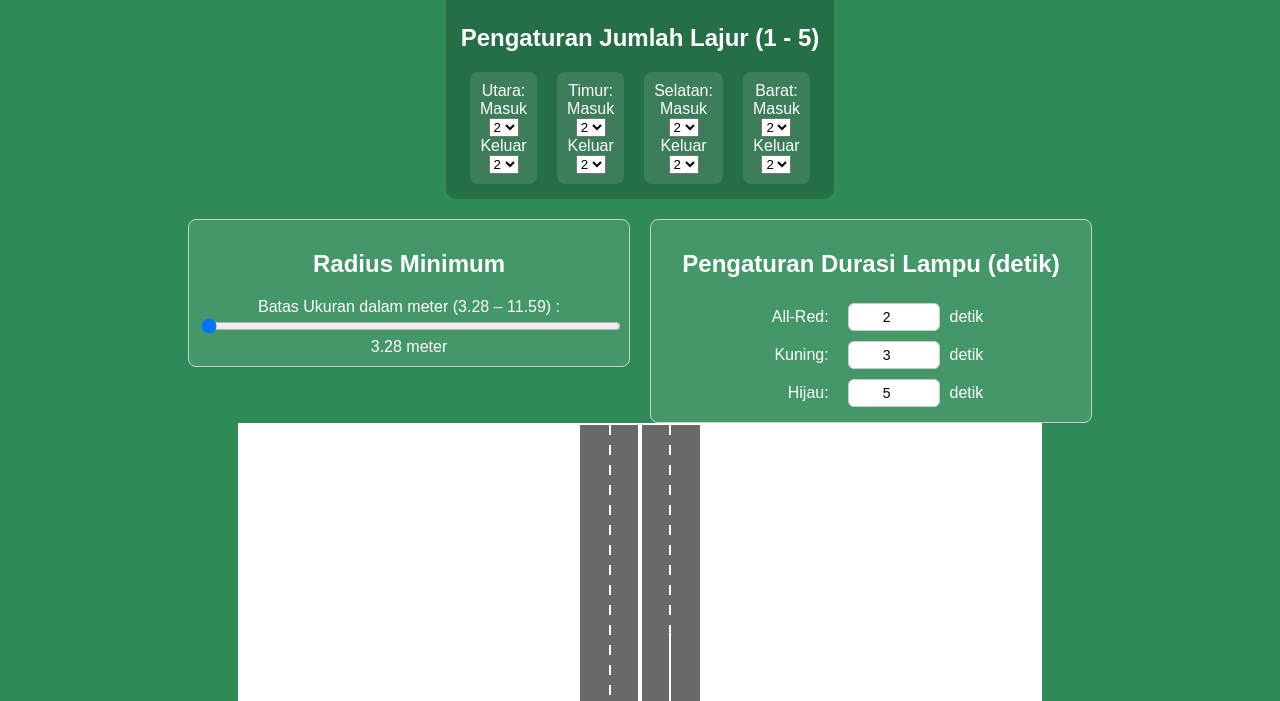
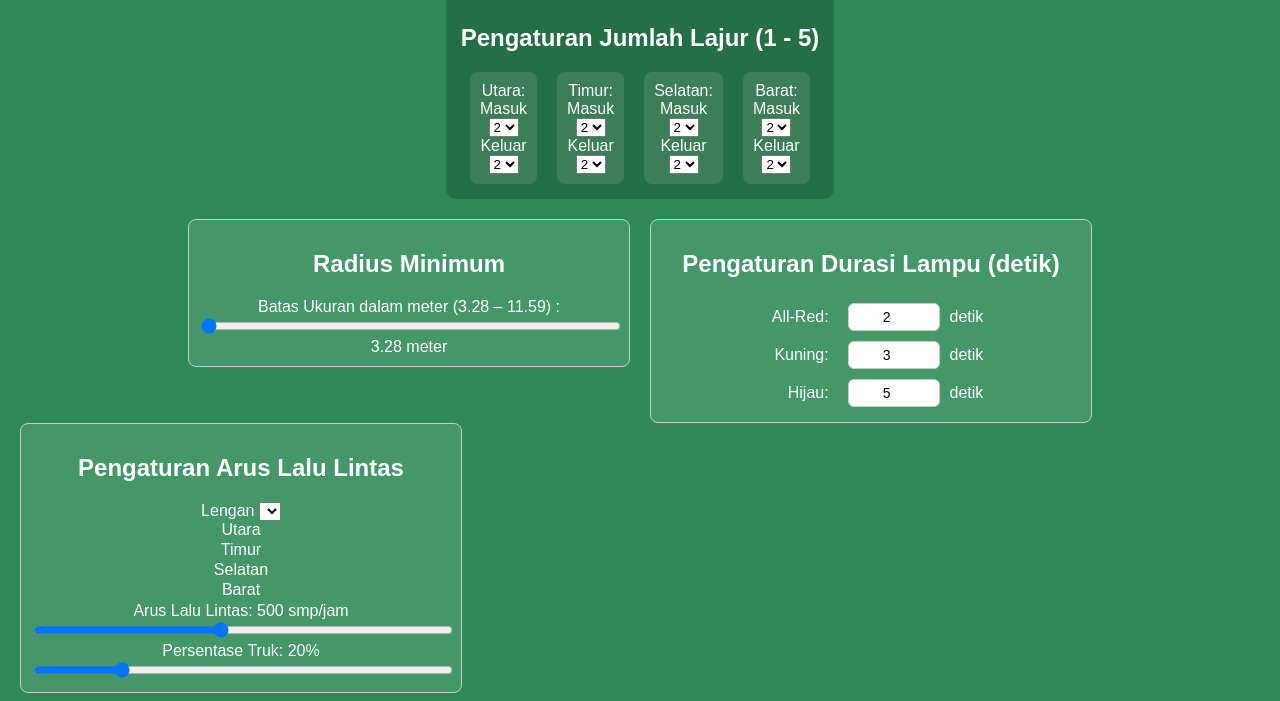
Before and after one commit to AngellJap/SIMULASI-MIKROSKOPIK-SIMPANGAN-JALAN-DENGAN-SISTEM-SINYAL-LALU-LINTAS, a plain HTML site: page index.html in a window 1280 px wide. Shown: the part 99-800 px from the top of the page. Drawn offline with Linux system fonts and the light colour scheme.

Commit message:
Update index.html

```diff
--- a/index.html
+++ b/index.html
@@ -34,7 +34,6 @@
       </div>
     </div>
   </div>
-
 <div class="controls-container">
   <!-- Panel Radius Minimum -->
   <div class="panel">
@@ -58,11 +57,43 @@
   </div>
 </div>
 
+<!--Panel Pengaturan Lalu Lintas-->
+  <div class="panel traffic-panel">
+    <h2>Pengaturan Arus Lalu Lintas</h2>
+    <div class="row mt-3">
+      <div class="col">
+        <label for="directionSelect" class="form-label">Lengan</label>
+        <select class="form-select" id="directionSelect"></select>
+              <option value="utara">Utara</option>
+              <option value="timur">Timur</option>
+              <option value="selatan">Selatan</option>
+              <option value="barat">Barat</option>
+        </select>
+      </div>
+    </div>
+    <div class="row mt-3">
+       <div class="col">
+           <label for="trafficFlowSlider" class="form-label">
+               Arus Lalu Lintas: <span id="flowValue">500 smp/jam</span>
+           </label>
+           <input type="range" class="form-range" id="trafficFlowSlider" min="100" max="1000" step="100" value="500">
+       </div>
+     </div>
+        <div class="row mt-3">
+            <div class="col">
+                <label for="truckPercentageSlider" class="form-label">
+                    Persentase Truk: <span id="truckPercentageValue">20%</span>
+                </label>
+                <input type="range" class="form-range" id="truckPercentageSlider" min="0" max="100" step="1" value="20">
+            </div>
+        </div>
+    </div>
+  </div>
+
 <script>
   // tampilkan nilai slider saat digeser
   const slider = document.getElementById("customRange");
   const output = document.getElementById("rangeVal");
-
   const update = () => output.textContent = slider.value;
   slider.addEventListener("input", update);
   update(); // inisialisasi nilai awal
@@ -73,7 +104,11 @@
   input[type="range"] { width: 100% }
 </style>
 
+  <!--Container untuk 2 canvas (layer)-->
+<div class="canvas-container">
   <canvas id="simCanvas" width="800" height="800"></canvas>
+  <canvas id="vehicleCanvas" width="800" height="800"></canvas>
+</div>
 
   <script type="module" src="js/main.js"></script>
 </body>
```
